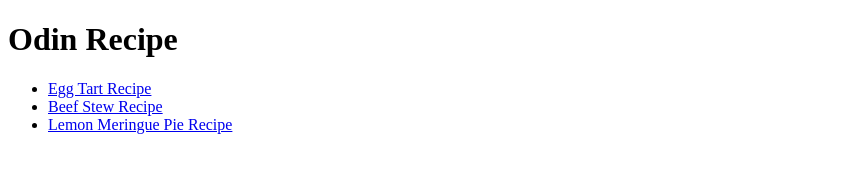
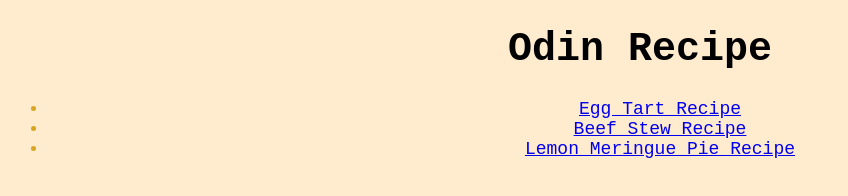
Before and after one commit to lucastkacz/odin-recipes, a plain HTML site: page index.html in a window 1280 px wide. Shown: the whole page, without its empty margins (0-848 px from the left). Drawn offline with Linux system fonts and the light colour scheme.

Commit message:
Added style

```diff
--- a/index.html
+++ b/index.html
@@ -4,11 +4,12 @@
     <head>
         <title>Odin Recipe</title>
         <meta charset="UTF-8">
+        <link rel="stylesheet" href="style.css">
     </head>
 
-    <body>
-        <h1>Odin Recipe</h1>
-        <ul>
+    <body class="default">
+        <h1 class="title">Odin Recipe</h1>
+        <ul class="index">
             <li><a href="./recipes/egg_tart.html">Egg Tart Recipe</a></li>
             <li><a href="./recipes/beef_stew.html">Beef Stew Recipe</a></li>
             <li><a href="./recipes/lemon_pie.html">Lemon Meringue Pie Recipe</a></li>
--- /dev/null
+++ b/style.css
@@ -0,0 +1,18 @@
+.default {
+    color: goldenrod;
+    background-color: blanchedalmond;
+    font-family: 'Courier New', Courier, monospace;
+    text-align: center;
+}
+
+.index {
+    font-size: large;
+}
+
+.title {
+    font-size: 40px;
+}
+
+h1, h2, h3, h4 {
+    color: black;
+}
```
Also changed, not shown: recipes/beef_stew.html (+2 -1 lines), recipes/egg_tart.html (+2 -1 lines), recipes/lemon_pie.html (+2 -1 lines).
